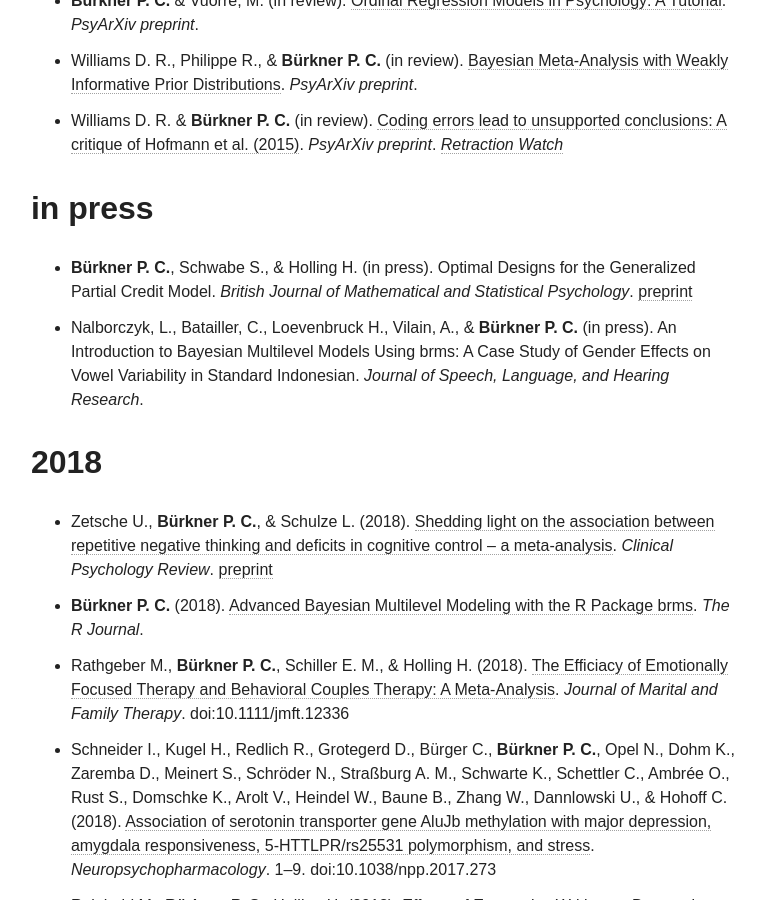
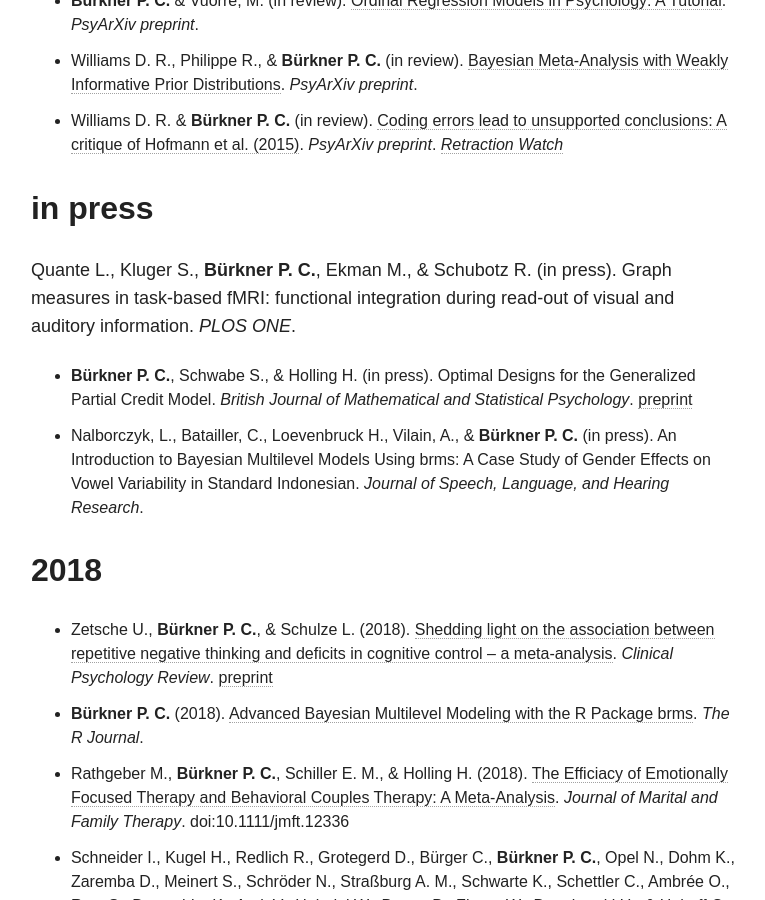
Before and after one commit to paul-buerkner/paul-buerkner.github.io, a Jekyll site: the page built from publications/index.md, in a window 1280 px wide and 900 px high, scrolled down 885 px. Shown: the whole window, without its empty margins (255-1020 px from the left). Built offline with Jekyll 4.4.1, drawn with Linux system fonts in a browser that asks for light colours; nearby versions of some CDN libraries.

Commit message:
add paper under 'in press'

```diff
--- a/publications/index.md
+++ b/publications/index.md
@@ -13,6 +13,9 @@ excerpt: "A list of my publications"
 * Williams D. R. & **Bürkner P. C.** (in review). [Coding errors lead to unsupported conclusions: A critique of Hofmann et al. (2015)](https://osf.io/preprints/psyarxiv/2jpdb/). *PsyArXiv preprint*. [*Retraction Watch*](http://retractionwatch.com/2016/10/04/oh-well-love-hormone-doesnt-reduce-psychiatric-symptoms-says-researchers-in-request-to-retract/)
 
 ## in press
+Quante L., Kluger S., **Bürkner P. C.**, Ekman M., & Schubotz R. (in press).
+Graph measures in task-based fMRI: functional integration during read-out of
+visual and auditory information. *PLOS ONE*.
 * **Bürkner P. C.**, Schwabe S., & Holling H. (in press). Optimal Designs for the Generalized Partial Credit Model. *British Journal of Mathematical and Statistical Psychology*. [preprint](https://arxiv.org/abs/1803.06517)
 * Nalborczyk, L., Batailler, C., Loevenbruck H., Vilain, A., & **Bürkner P. C.** (in press). An Introduction to Bayesian Multilevel Models Using brms: A Case Study of Gender Effects on Vowel Variability in Standard Indonesian. *Journal of Speech, Language, and Hearing Research*.
 
```
